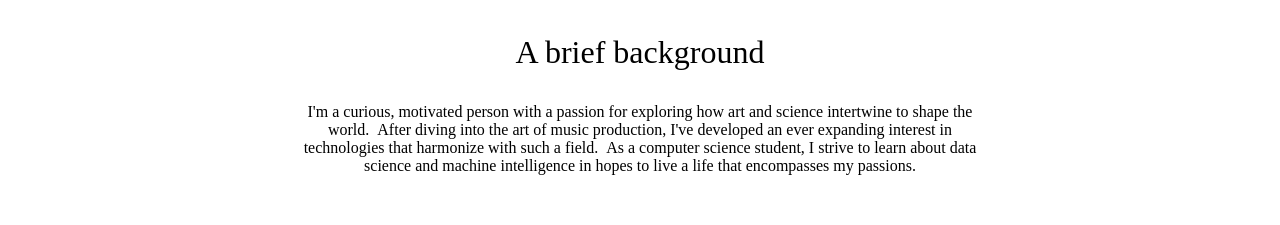
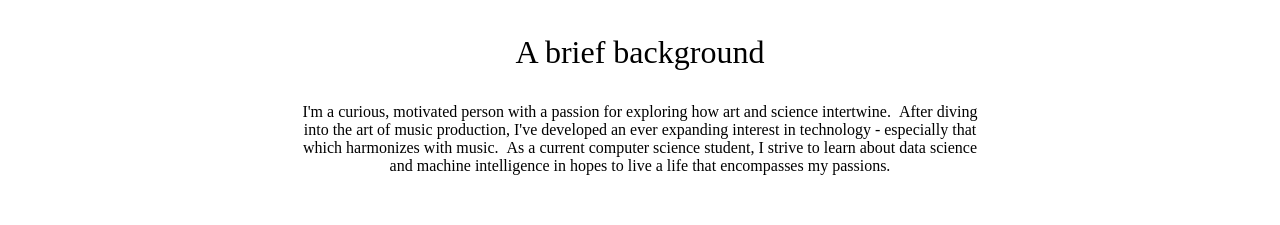
Before and after one commit to jake17007/jake17007.github.io, a plain HTML site: page index.html in a window 1280 px wide. Shown: the part 856-1081 px from the top of the page. Drawn offline with Linux system fonts and the light colour scheme.

Commit message:
Changed A brief background message

```diff
--- a/index.html
+++ b/index.html
@@ -62,7 +62,7 @@
 <div class="block-text-center">
 <section class="sectionContent">
   <h1>A brief background</h1>
-  <p>I'm a curious, motivated person with a passion for exploring how art and science intertwine to shape the world. &nbsp;After diving into the art of music production, I've developed an ever expanding interest in technologies that harmonize with such a field. &nbsp;As a computer science student, I strive to learn about data science and machine intelligence in hopes to live a life that encompasses my passions.</p>
+  <p>I'm a curious, motivated person with a passion for exploring how art and science intertwine. &nbsp;After diving into the art of music production, I've developed an ever expanding interest in technology - especially that which harmonizes with music. &nbsp;As a current computer science student, I strive to learn about data science and machine intelligence in hopes to live a life that encompasses my passions.</p>
 </section>
 </div>
 </article>
```
